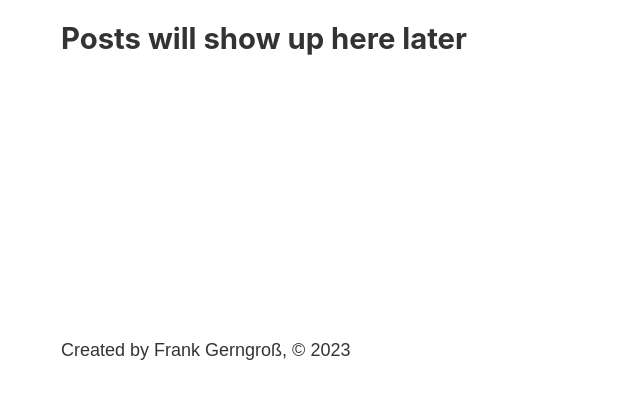
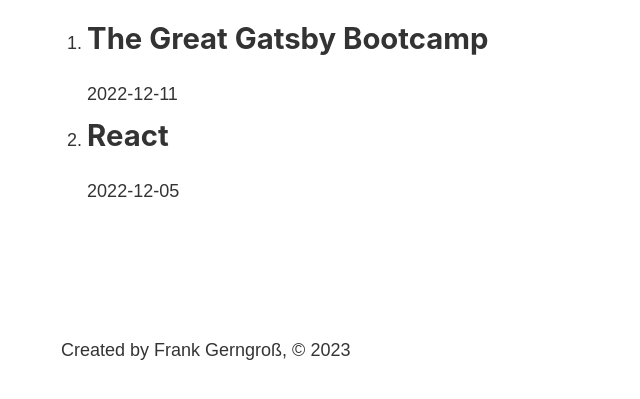
Before and after one commit to Akki-on-Rails/gatsby-bootcamp, a Gatsby site: page /blog in a window 1280 px wide. Shown: the part 393-792 px from the top of the page, without its empty margins (222-862 px from the left). Built offline with nearby package versions, Linux system fonts and the light colour scheme; Gatsby itself is replaced by a stand-in of ours.

Commit message:
fetched data from markdown files for the blog list

```diff
--- a/src/pages/blog.js
+++ b/src/pages/blog.js
@@ -1,12 +1,34 @@
 import React from 'react';
+import { graphql, useStaticQuery } from 'gatsby';
 
 import Layout from '../components/layout';
 
 const BlogPage = () => {
+  const data = useStaticQuery(graphql`
+    query {
+      allMarkdownRemark {
+        edges {
+          node {
+            frontmatter {
+              title
+              date
+            }
+            html
+            excerpt
+          }
+        }
+      }
+    }
+  `)
+
   return (
     <Layout>
       <h1>Blog</h1>
-      <h2>Posts will show up here later</h2>
+      <ol>
+        {data.allMarkdownRemark.edges.map(data => (
+          <li><h2>{data.node.frontmatter.title}</h2><p>{data.node.frontmatter.date}</p></li>
+        ))}
+      </ol>
     </Layout>
   )
 }
```
Also changed, not shown: src/components/footer.js (indentation only).
